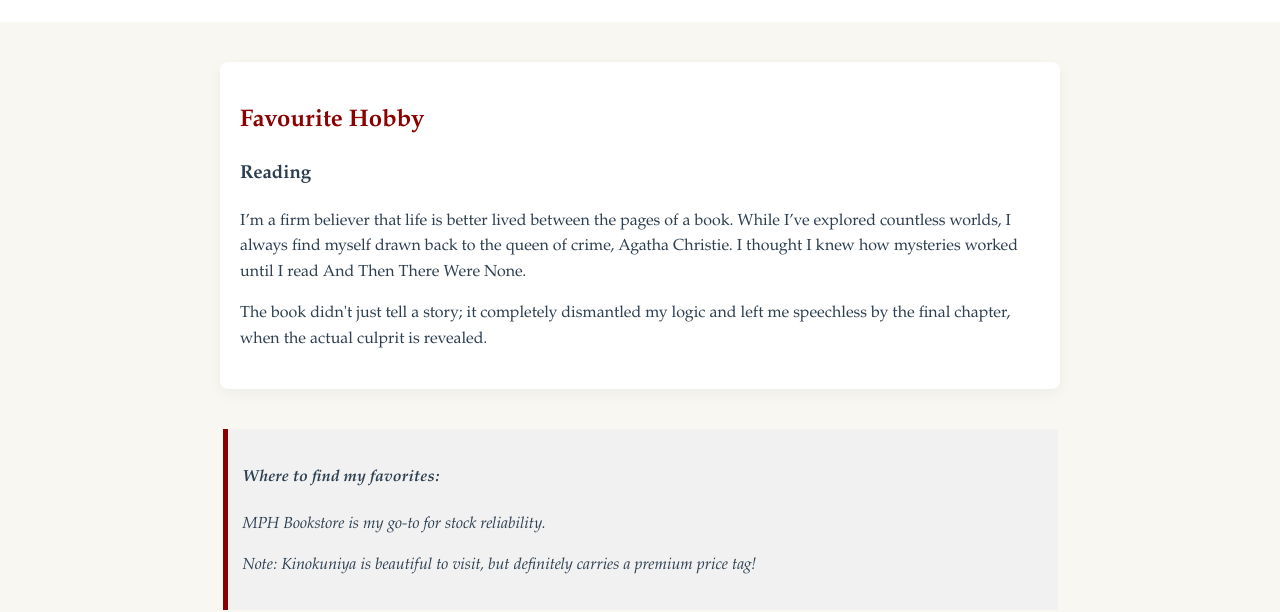
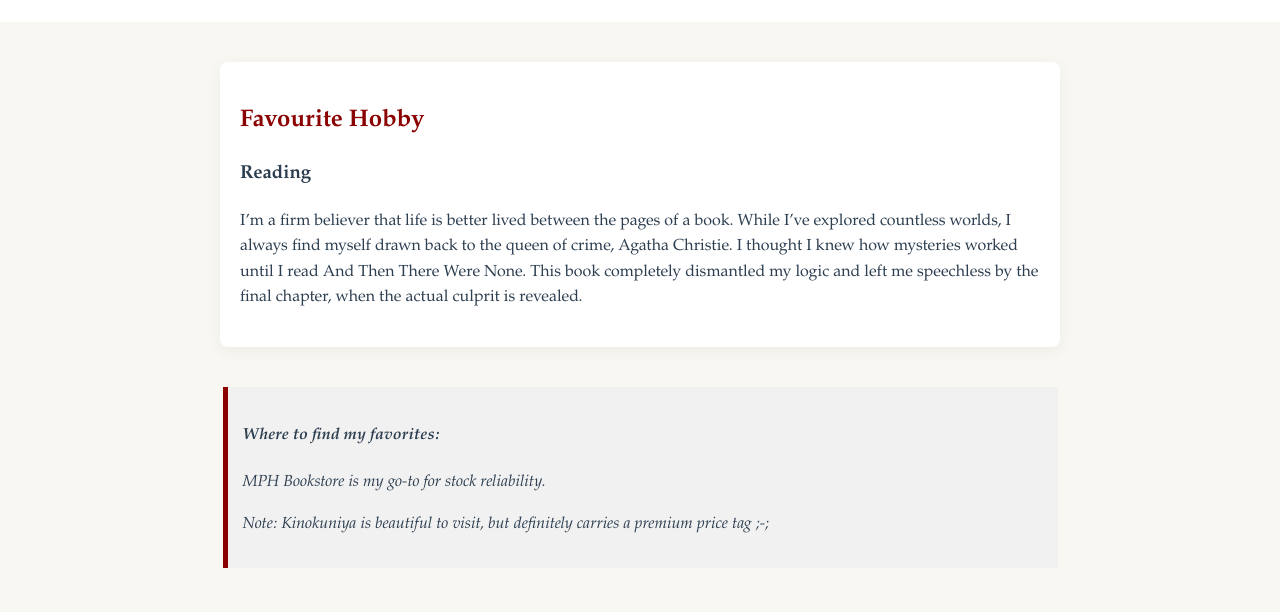
Before and after one commit to amanihaled/activity-2-lab-test, a plain HTML site: page index.html in a window 1280 px wide. Shown: the part 375-987 px from the top of the page. Drawn offline with Linux system fonts and the light colour scheme.

Commit message:
Update index.html

```diff
--- a/index.html
+++ b/index.html
@@ -23,13 +23,12 @@
 <main>
   <h2>Favourite Hobby</h2>
   <h3>Reading</h3>
-  <p>I’m a firm believer that life is better lived between the pages of a book. While I’ve explored countless worlds, I always find myself drawn back to the queen of crime, Agatha Christie. I thought I knew how mysteries worked until I read And Then There Were None.</p>
-  <p>The book didn't just tell a story; it completely dismantled my logic and left me speechless by the final chapter, when the actual culprit is revealed.</p>
+  <p>I’m a firm believer that life is better lived between the pages of a book. While I’ve explored countless worlds, I always find myself drawn back to the queen of crime, Agatha Christie. I thought I knew how mysteries worked until I read And Then There Were None. This book completely dismantled my logic and left me speechless by the final chapter, when the actual culprit is revealed.</p>
 </main>
 <aside>
   <h4>Where to find my favorites:</h4>
     <p>MPH Bookstore is my go-to for stock reliability.</p>
-    <p><em>Note:</em> Kinokuniya is beautiful to visit, but definitely carries a premium price tag!</p>
+    <p><em>Note:</em> Kinokuniya is beautiful to visit, but definitely carries a premium price tag ;-;</p>
 </aside>
 <footer>
   <p>A24CS0054</p>
```
